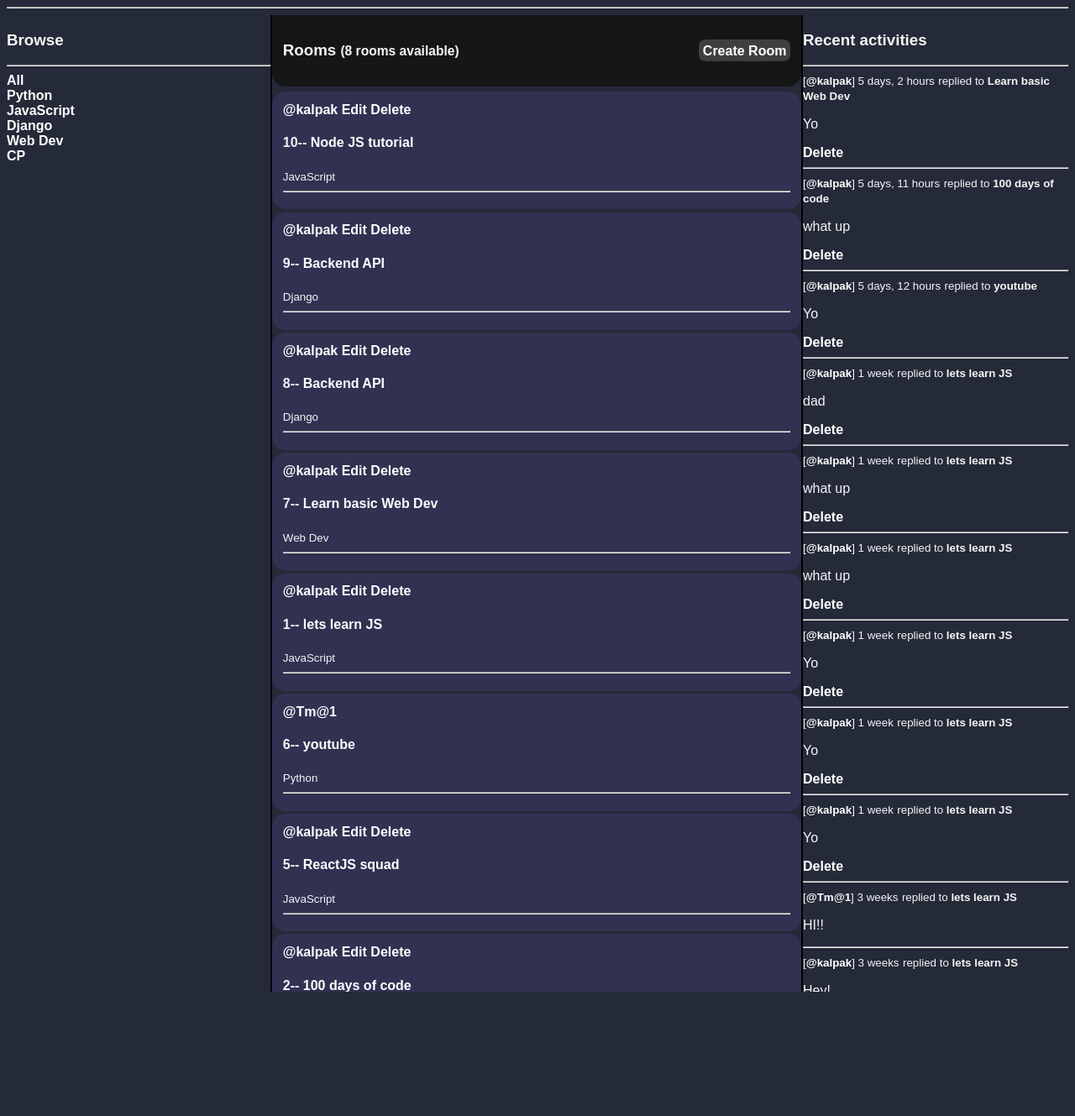
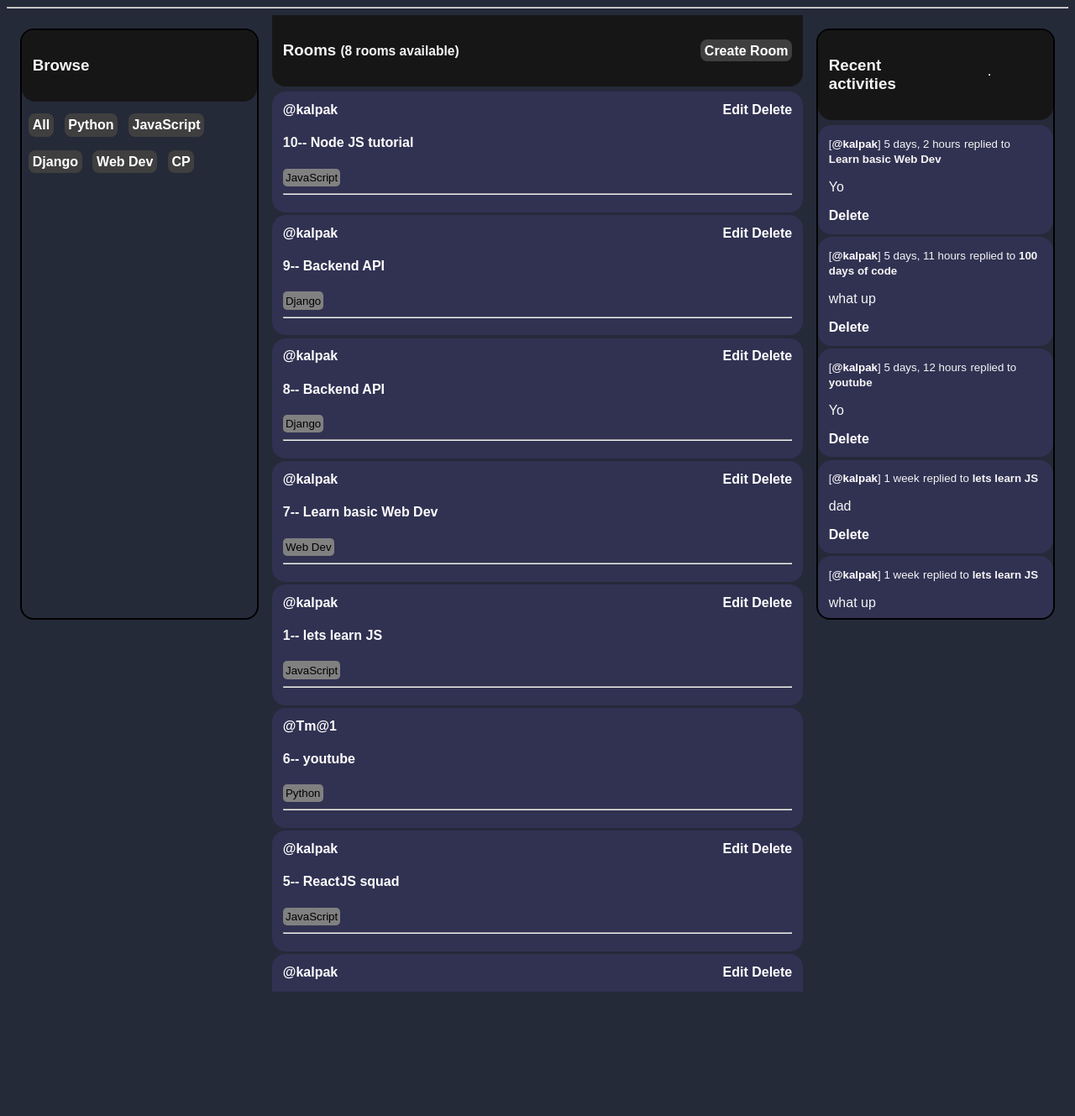
Before and after one commit to Kalpak43/StudyBud, a Django app: page / in a window 1280 px wide. Shown: the part 88-1417 px from the top of the page at 84% size. Run offline with Django 4.2, Linux system fonts and the light colour scheme; a user stored in the database is signed in; data comes from the database, SQL or seed files in the repository; both versions use the stored data as it was after the commit; some web fonts are replaced.

Commit message:
CSS update-1

```diff
--- a/studybud/base/templates/base/activity_component.html
+++ b/studybud/base/templates/base/activity_component.html
@@ -1,13 +1,14 @@
-<h3>Recent activities</h3>
-<hr>
+<div class="recent-header">
+    <h3>Recent activities</h3>
+    <hr>
+</div>
 {% for message in room_messages %}
-    <div>
+    <div class="recent-card">
         <small>[<a href="{% url 'user_profile' message.user.id %}">@{{message.user}}</a>] {{message.created | timesince}}</small>
         <small>replied to <strong>{{message.room}}</strong></small>
         <p>{{message}}</p>
         {% if request.user == message.user %}
             <a href="{% url 'delete_msg' message.id%}">Delete</a>
         {% endif %}
-        <hr>
     </div>
 {% endfor %}
--- a/studybud/base/templates/base/feed_component.html
+++ b/studybud/base/templates/base/feed_component.html
@@ -1,14 +1,27 @@
+<div class="Room-header">
+    <h3>Rooms <small>({{room_count}} rooms available)</small></h3>
+    <div class="create-room">
+        <a href="{% url 'create_room' %}">Create Room</a>
+    </div>
+</div>
 <div class="feed-container">
     {% for room in rooms %}
         <div class="feed-card">
-            <a href="{% url 'user_profile' room.host.id %}">@{{room.host.username}}</a>
+            <div class="room-info">
+                <a href="{% url 'user_profile' room.host.id %}">@{{room.host.username}}</a>
+                <h4>{{room.id}}-- <a href="{% url 'room' room.id %}">{{room.name}}</a></h4>
+
+            </div>
             {% if request.user == room.host %}
-            <a href="{% url 'update_room' room.id%}">Edit</a>
-            <a href="{% url 'delete_room' room.id%}">Delete</a>
+            <div class="room-op">
+                <a href="{% url 'update_room' room.id%}">Edit</a>
+                <a href="{% url 'delete_room' room.id%}">Delete</a>
+            </div>
             {% endif %}
-            <h4>{{room.id}}-- <a href="{% url 'room' room.id %}">{{room.name}}</a></h4>
-            <small>{{room.topic.name}}</small>
-            <hr>
+            <div class="room-topics">
+                <small>{{room.topic.name}}</small>
+                <hr>
+            </div>
         </div>
     {% endfor %}
 </div>
--- a/studybud/base/templates/base/home.html
+++ b/studybud/base/templates/base/home.html
@@ -17,12 +17,6 @@
         </div>
 
         <div class="middle">
-            <div class="Room-header">
-                <h3>Rooms <small>({{room_count}} rooms available)</small></h3>
-                <div class="create-room">
-                    <a href="{% url 'create_room' %}">Create Room</a>
-                </div>
-            </div>
             {% include 'base/feed_component.html' %}
         </div>
 
--- a/studybud/base/templates/base/topics_component.html
+++ b/studybud/base/templates/base/topics_component.html
@@ -1,11 +1,11 @@
-<h3>Browse</h3>
-<hr>
-<div>
-    <a href="{% url 'home' %}">All</a>
+<div class="browse-header">
+    <h3>Browse</h3>
 </div>
 
-{% for topic in topics %}
-    <div>
-        <a href="{% url 'home' %}?q={{topic.name}}">{{topic.name}}</a>
-    </div>
-{% endfor %}
+<div class="browse-card">
+    <a href="{% url 'home' %}">All</a>
+
+    {% for topic in topics %}
+    <a href="{% url 'home' %}?q={{topic.name}}">{{topic.name}}</a>
+    {% endfor %}
+</div>
--- a/studybud/static/styles/main.css
+++ b/studybud/static/styles/main.css
@@ -12,6 +12,7 @@
     color: whitesmoke;
     height: 100vh;
 }
+
 
 body::-webkit-scrollbar {
     display: none;
@@ -78,9 +79,7 @@
 }
 
 .sidebar, .middle, .recent {
-    /* padding: 1rem; */
     height: 83vh;
-    border-right: 2px solid black;
     overflow: auto;
     -ms-overflow-style: none;  /* Internet Explorer 10+ */
     scrollbar-width: none;  /* Firefox */
@@ -91,7 +90,7 @@
 }
 
 .sidebar::-webkit-scrollbar-thumb, .middle::-webkit-scrollbar-thumb, .recent::-webkit-scrollbar-thumb {
-    background-color: rgba(63, 63, 130, 0.456);
+    background-color: rgba(177, 177, 223, 0.456);
     border-radius: 0.5rem;
 }
 
@@ -99,11 +98,8 @@
     display: none;
 }
 
-.recent {
-    border: none;
-}
 
-.Room-header {
+.Room-header, .recent-header, .browse-header {
     display: grid;
     grid-template-columns: 1fr 1fr;
     border-bottom-left-radius: 1rem;
@@ -122,21 +118,83 @@
     text-align: right;
 }
 
-.create-room a {
+.create-room a, .browse-card a {
     background-color: rgb(64, 63, 63);
     border-radius: 0.5rem;
     padding: 0.3rem;
+    margin-bottom: 1rem;
 }
 
-.create-room a:hover {
-    color: inherit;
+.browse-card a {
+    display: inline-block;
+    margin-right: 0.5rem;
+}
+
+.create-room a:hover, .browse-card a:hover {
+    color: black;
     background-color: gray;
 }
 
 .feed-card {
+    display: grid;
+    grid-template-columns: 3fr 1fr;
+    grid-template-rows: auto auto;
+}
+
+.feed-card, .recent-card {
     background-color: rgba(80, 70, 146, 0.288);
     /* width: 95%; */
     border-radius: 1rem;
     padding: 0.8rem;
     margin-bottom: 0.2rem;
 }
+
+.feed-card small {
+    display: inline-block;
+    border-radius: 0.3rem;
+    background-color: grey;
+    color: black;
+    padding: 0.2rem;
+}
+
+.room-op {
+    text-align: right;
+}
+
+.room-topics {
+    grid-column-start: 1;
+    grid-column-end: 3;
+}
+
+.recent, .sidebar {
+    border: none;
+    margin: 1rem;
+    /* padding: 0.5rem; */
+    max-height: 50vh;
+    border-radius: 1rem;
+    border: 2px solid black;
+}
+
+.browse-card {
+    display: block;
+    padding: 0.5rem;
+    margin-bottom: 1rem;
+    height: auto;
+}
+
+.form-container {
+    display: grid;
+    grid-template-columns: 1fr 1fr 1fr;
+    grid-template-rows: 1fr 1fr 1fr;
+}
+
+.room-create, .loginform {
+    grid-column-start: 2;
+    grid-column-end: 3;
+    /* grid-row-start: 2; */
+    text-align: center;
+}
+
+.room-create {
+    text-align: justify;
+}
```
Also changed, not shown: studybud/base/templates/base/login_register.html (+4 -13 lines), studybud/base/templates/base/room_form.html (+8 -8 lines), studybud/db.sqlite3.
